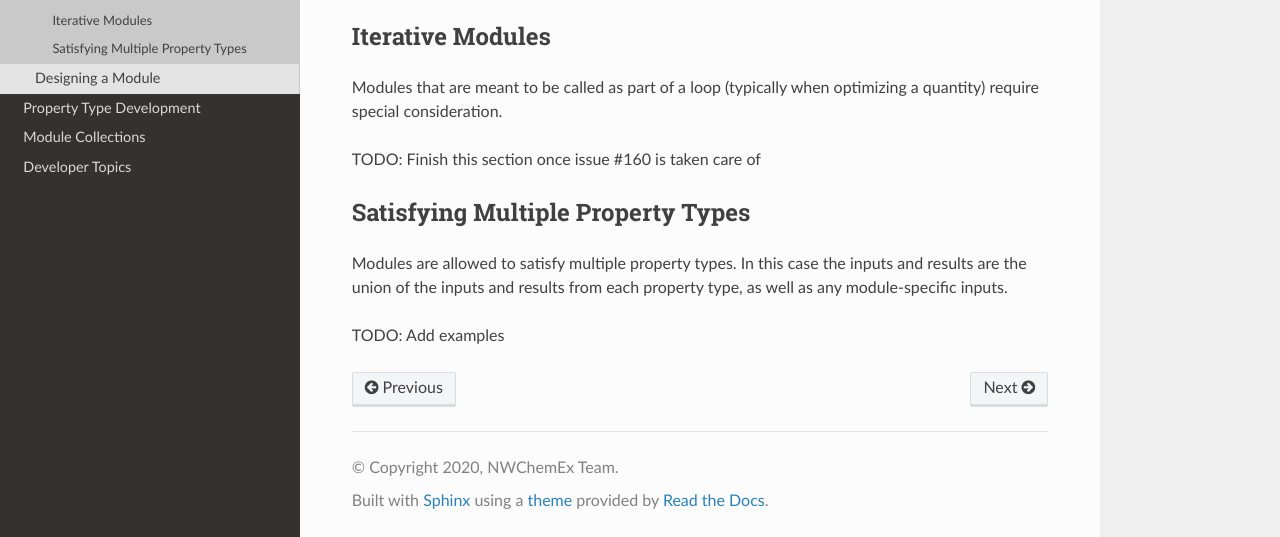
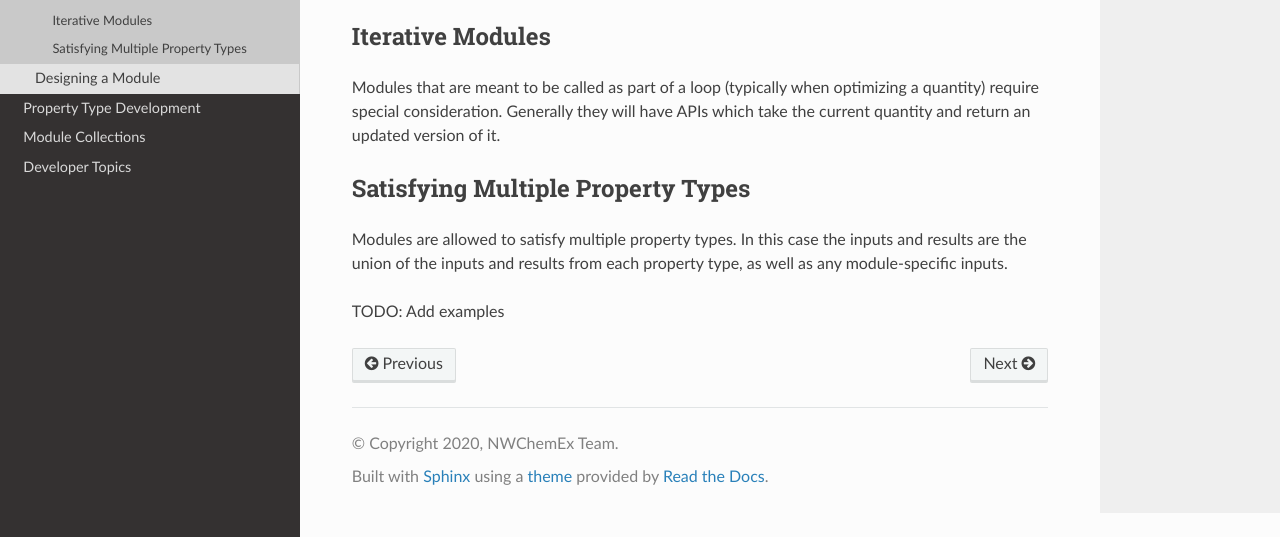
Before and after one commit to NWChemEx/PluginPlay, a Sphinx documentation site: the page built from docs/source/modules/advanced.rst, in a window 1280 px wide and 900 px high, scrolled down 1586 px, cut to the strip 363-900 px from the top of the window. Built offline with Sphinx 7.4.7 and the Read the Docs theme 2.0.0, drawn with Linux system fonts in a browser that asks for light colours.

Commit message:
start module-level cacheing documentation

```diff
--- a/docs/source/modules/advanced.rst
+++ b/docs/source/modules/advanced.rst
@@ -94,10 +94,9 @@ Iterative Modules
 =================
 
 Modules that are meant to be called as part of a loop (typically when optimizing
-a quantity) require special consideration.
+a quantity) require special consideration. Generally they will have APIs which
+take the current quantity and return an updated version of it.
 
-
-TODO: Finish this section once issue #160 is taken care of
 
 Satisfying Multiple Property Types
 ==================================
```
